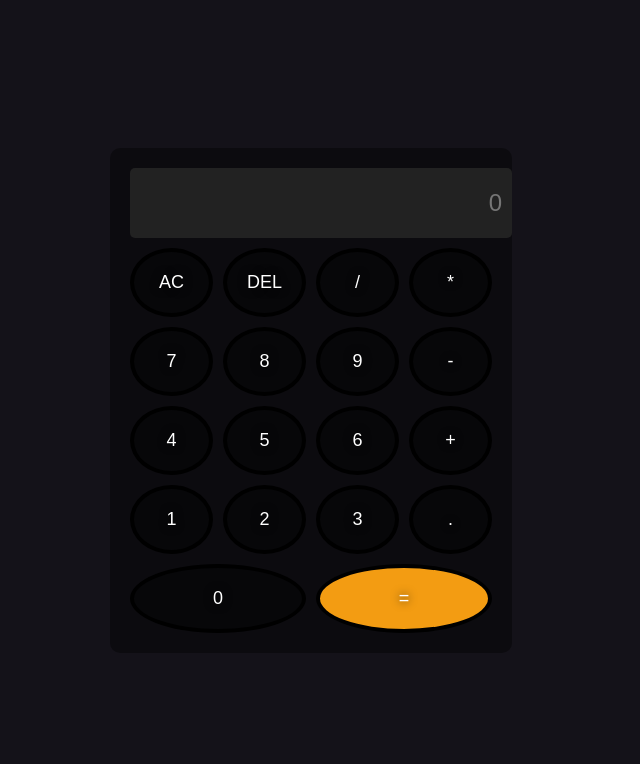
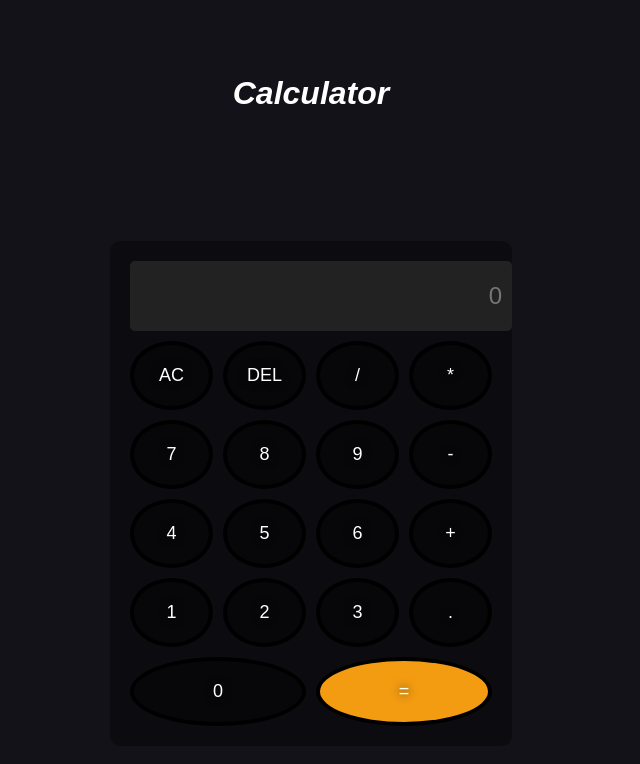
Before and after one commit to vitalielozan/Calculator-app, a plain HTML site: page index.html in a window 1280 px wide. Shown: the whole page, without its empty margins (329-969 px from the left). Drawn offline with Linux system fonts and the light colour scheme.

Commit message:
Another Commit

```diff
--- a/index.html
+++ b/index.html
@@ -9,6 +9,7 @@
 </head>
 
 <body>
+    <h1>Calculator</h1>
     <div class="calculator">
         <input type="text" id="inputDisplay" disabled placeholder="0">
         <div class="buttons">
--- a/style.css
+++ b/style.css
@@ -1,13 +1,17 @@
 body {
   display: flex;
-  justify-content: center;
+  flex-direction: column;
+  justify-content: space-around;
   align-items: center;
   height: 100vh;
   margin: 0;
   background-color: #141219;
   font-family: Arial, sans-serif;
 }
-
+h1 {
+  color: #fff;
+  font-style: italic;
+}
 .calculator {
   padding: 20px;
   border-radius: 10px;
```
